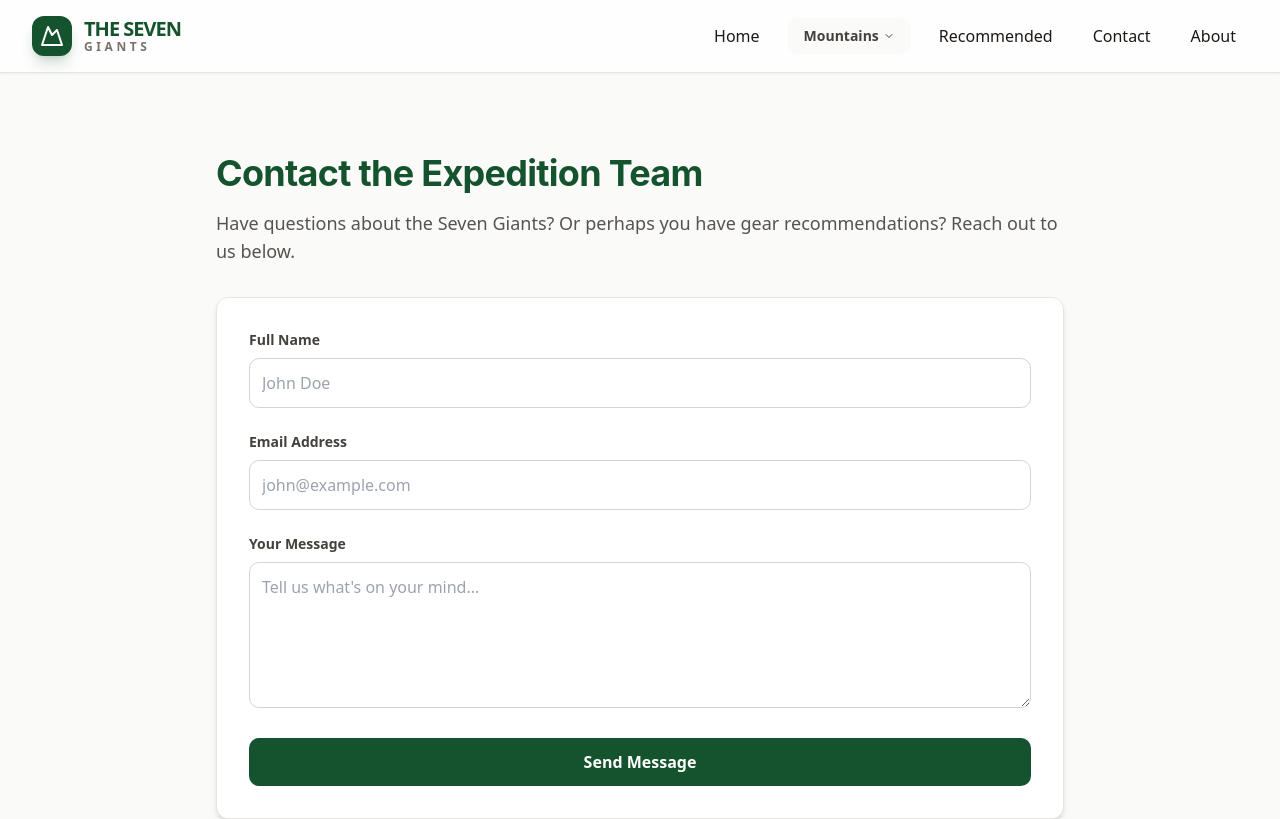
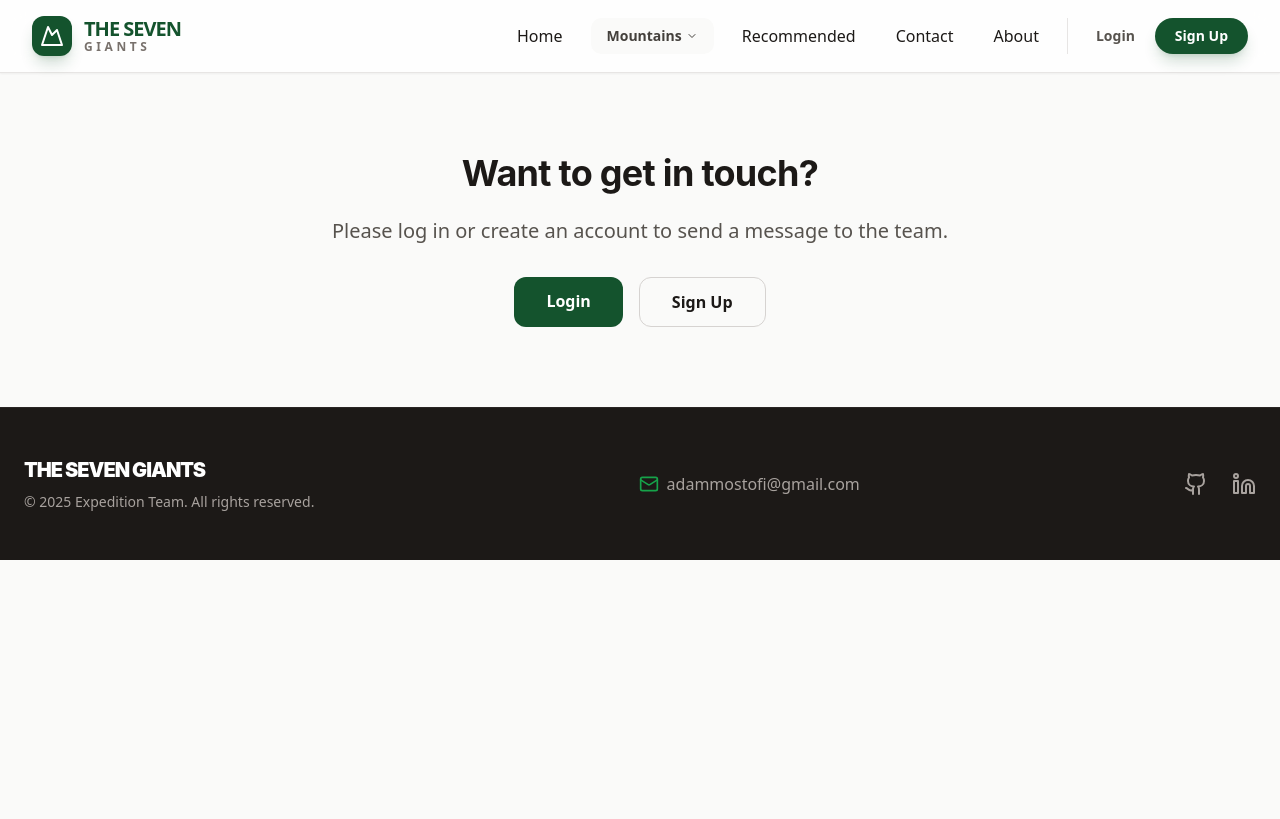
Before and after one commit to AdamMostofi/THE-SEVEN-GAINTS, a React app in the folder Frontend/: page /contact in a window 1280 px wide. Shown: the top 819 px of the page. Built offline with nearby package versions, Linux system fonts and the light colour scheme; the HTML template or start-up script is replaced by a standard one.

Commit message:
Added login and signup (the last commit is not the final version)

```diff
--- a/Frontend/src/App.jsx
+++ b/Frontend/src/App.jsx
@@ -4,6 +4,8 @@ import Recommended from './Pages/Recommended.jsx'
 import Contact from './Pages/Contact.jsx'
 import About from './Pages/About.jsx'
 import Home from './Pages/Home.jsx'
+import Signup from './Pages/Signup';
+import Login from './Pages/Login';
 import Navbar from './components/ui/navigation-menu.jsx'
 import Footer from './components/footer.jsx'
 
@@ -20,6 +22,8 @@ function App() {
           <Route path="/about" element={<About />} />
           {/* Dynamic route using the Mountain ID */}
           <Route path="/mountains/:mountainId" element={<MountainPage />} />
+          <Route path="/signup" element={<Signup />} />
+          <Route path="/login" element={<Login />} />
         </Routes>
         <Footer />
       </Router>
--- a/Frontend/src/Pages/Contact.jsx
+++ b/Frontend/src/Pages/Contact.jsx
@@ -1,71 +1,93 @@
-import React, { useState } from "react";
+import React, { useState, useEffect } from "react";
 import axios from "axios";
+import { Link } from "react-router-dom";
 
 function Contact() {
-  const [formData, setFormData] = useState({ name: "", email: "", message: "" });
+  const [message, setMessage] = useState("");
+  const [user, setUser] = useState(null);
+  const [submitted, setSubmitted] = useState(false);
+
+  // Check if a user is logged in when the page loads
+  useEffect(() => {
+    const savedUser = localStorage.getItem("user");
+    if (savedUser) {
+      setUser(JSON.parse(savedUser));
+    }
+  }, []);
 
   const handleSubmit = async (e) => {
     e.preventDefault();
 
+    if (!user) {
+      alert("Please login to send a message.");
+      return;
+    }
+
     try {
-        // We send the formData object directly to the backend
-        const response = await axios.post("http://localhost:5000/api/contact", formData);
+      // We send the message AND the userId to create the database relationship
+      const response = await axios.post("http://localhost:5000/api/contact", {
+        userId: user.id,
+        message: message
+      });
 
-        // Success!
       alert(response.data.message);
-
-        // Reset form UI and State
-        setFormData({ name: "", email: "", message: "" });
-        e.target.reset();
-
+      setMessage(""); // Clear message
+      setSubmitted(true);
     } catch (error) {
       console.error("Submission Error:", error);
-        alert("The server encountered an error. Check the backend terminal for details.");
+      alert("Error saving message. Make sure your backend is running.");
     }
   };
 
+  // If not logged in, show a "Login Required" message instead of the form
+  if (!user) {
+    return (
+      <div className="max-w-4xl mx-auto py-20 px-6 text-center">
+        <h1 className="text-4xl font-bold text-stone-900 mb-6">Want to get in touch?</h1>
+        <p className="text-xl text-stone-600 mb-8">
+          Please log in or create an account to send a message to the team.
+        </p>
+        <div className="flex justify-center gap-4">
+          <Link to="/login" className="bg-green-900 text-white px-8 py-3 rounded-xl font-bold hover:bg-green-800">Login</Link>
+          <Link to="/signup" className="border border-stone-300 px-8 py-3 rounded-xl font-bold hover:bg-stone-100">Sign Up</Link>
+        </div>
+      </div>
+    );
+  }
+
   return (
     <div className="max-w-4xl mx-auto py-20 px-6">
-      <h1 className="text-4xl font-bold text-green-900 mb-4">Contact the Expedition Team</h1>
-      <p className="text-stone-600 mb-8 text-lg">
-        Have questions about the Seven Giants? Or perhaps you have gear recommendations? Reach out to us below.
+      <div className="mb-12">
+        <h1 className="text-4xl font-bold text-green-900 mb-2">Message the Giants</h1>
+        <p className="text-stone-600 text-lg">
+          Logged in as <span className="font-bold text-stone-900">{user.username}</span> ({user.email})
         </p>
+      </div>
 
-      <form onSubmit={handleSubmit} className="space-y-6 bg-white p-8 rounded-xl shadow-md border border-stone-200">
+      {submitted ? (
+        <div className="bg-green-50 border border-green-200 p-8 rounded-3xl text-center">
+          <h2 className="text-2xl font-bold text-green-800 mb-2">Message Sent!</h2>
+          <p className="text-green-700">Thank you for reaching out. We've saved this to your account.</p>
+          <button onClick={() => setSubmitted(false)} className="mt-4 text-green-900 font-bold underline">Send another?</button>
+        </div>
+      ) : (
+        <form onSubmit={handleSubmit} className="space-y-6 bg-white p-10 rounded-[2rem] shadow-xl border border-stone-100">
           <div>
-          <label className="block text-sm font-semibold text-stone-700 mb-2">Full Name</label>
-          <input
-            type="text"
-            className="w-full p-3 border border-stone-300 rounded-md focus:ring-2 focus:ring-green-800 outline-none"
-            placeholder="John Doe"
-            onChange={(e) => setFormData({...formData, name: e.target.value})}
-            required
-          />
-        </div>
-        <div>
-          <label className="block text-sm font-semibold text-stone-700 mb-2">Email Address</label>
-          <input
-            type="email"
-            className="w-full p-3 border border-stone-300 rounded-md focus:ring-2 focus:ring-green-800 outline-none"
-            placeholder="john@example.com"
-            onChange={(e) => setFormData({...formData, email: e.target.value})}
-            required
-          />
-        </div>
-        <div>
-          <label className="block text-sm font-semibold text-stone-700 mb-2">Your Message</label>
+            <label className="block text-sm font-black uppercase tracking-widest text-stone-400 mb-3">Your Message</label>
             <textarea
-            rows="5"
-            className="w-full p-3 border border-stone-300 rounded-md focus:ring-2 focus:ring-green-800 outline-none"
+              rows="6"
+              className="w-full p-4 bg-stone-50 border-none rounded-2xl focus:ring-2 focus:ring-green-800 outline-none transition-all"
               placeholder="Tell us what's on your mind..."
-            onChange={(e) => setFormData({...formData, message: e.target.value})}
+              value={message}
+              onChange={(e) => setMessage(e.target.value)}
               required
             ></textarea>
           </div>
-        <button type="submit" className="w-full bg-green-900 text-white font-bold py-3 rounded-md hover:bg-green-800 transition duration-300">
-          Send Message
+          <button type="submit" className="w-full bg-stone-900 text-white font-bold py-4 rounded-2xl hover:bg-green-800 transition duration-300 shadow-lg">
+            Submit Message
           </button>
         </form>
+      )}
     </div>
   );
 }
--- /dev/null
+++ b/Frontend/src/Pages/Login.jsx
@@ -0,0 +1,45 @@
+import React, { useState } from 'react';
+import axios from 'axios';
+import { useNavigate } from 'react-router-dom';
+
+const Login = () => {
+    const [formData, setFormData] = useState({ email: '', password: '' });
+    const navigate = useNavigate();
+
+    const handleLogin = async (e) => {
+        e.preventDefault();
+        try {
+            const res = await axios.post('http://localhost:5000/api/login', formData);
+            // Store user data so we can use their ID for messages
+            localStorage.setItem('user', JSON.stringify(res.data.user));
+            alert("Login Successful!");
+            navigate('/');
+            window.location.reload(); // Refresh to update navbar
+        } catch (err) {
+            alert(err.response?.data?.error || "Invalid Credentials");
+        }
+    };
+
+    return (
+        <div className="min-h-screen flex items-center justify-center bg-stone-50 px-4">
+            <form onSubmit={handleLogin} className="bg-white p-8 rounded-3xl shadow-xl w-full max-w-md border border-stone-200">
+                <h2 className="text-3xl font-black text-stone-900 mb-6 uppercase tracking-tighter">Login</h2>
+                <input
+                    type="email" placeholder="Email" required
+                    className="w-full p-4 mb-4 bg-stone-100 rounded-xl border-none outline-none focus:ring-2 focus:ring-green-600"
+                    onChange={(e) => setFormData({...formData, email: e.target.value})}
+                />
+                <input
+                    type="password" placeholder="Password" required
+                    className="w-full p-4 mb-6 bg-stone-100 rounded-xl border-none outline-none focus:ring-2 focus:ring-green-600"
+                    onChange={(e) => setFormData({...formData, password: e.target.value})}
+                />
+                <button type="submit" className="w-full bg-green-800 text-white p-4 rounded-xl font-bold hover:bg-green-700 transition-colors">
+                    Login
+                </button>
+            </form>
+        </div>
+    );
+};
+
+export default Login;
--- /dev/null
+++ b/Frontend/src/Pages/Signup.jsx
@@ -0,0 +1,47 @@
+import React, { useState } from 'react';
+import axios from 'axios';
+import { useNavigate } from 'react-router-dom';
+
+const Signup = () => {
+    const [formData, setFormData] = useState({ username: '', email: '', password: '' });
+    const navigate = useNavigate();
+
+    const handleSubmit = async (e) => {
+        e.preventDefault();
+        try {
+            const res = await axios.post('http://localhost:5000/api/signup', formData);
+            alert(res.data.message);
+            navigate('/login');
+        } catch (err) {
+            alert(err.response?.data?.error || "Signup failed");
+        }
+    };
+
+    return (
+        <div className="min-h-screen flex items-center justify-center bg-stone-50 px-4">
+            <form onSubmit={handleSubmit} className="bg-white p-8 rounded-3xl shadow-xl w-full max-w-md border border-stone-200">
+                <h2 className="text-3xl font-black text-stone-900 mb-6 uppercase tracking-tighter">Create Account</h2>
+                <input
+                    type="text" placeholder="Username" required
+                    className="w-full p-4 mb-4 bg-stone-100 rounded-xl border-none outline-none focus:ring-2 focus:ring-green-600"
+                    onChange={(e) => setFormData({...formData, username: e.target.value})}
+                />
+                <input
+                    type="email" placeholder="Email" required
+                    className="w-full p-4 mb-4 bg-stone-100 rounded-xl border-none outline-none focus:ring-2 focus:ring-green-600"
+                    onChange={(e) => setFormData({...formData, email: e.target.value})}
+                />
+                <input
+                    type="password" placeholder="Password" required
+                    className="w-full p-4 mb-6 bg-stone-100 rounded-xl border-none outline-none focus:ring-2 focus:ring-green-600"
+                    onChange={(e) => setFormData({...formData, password: e.target.value})}
+                />
+                <button type="submit" className="w-full bg-stone-900 text-white p-4 rounded-xl font-bold hover:bg-green-700 transition-colors">
+                    Sign Up
+                </button>
+            </form>
+        </div>
+    );
+};
+
+export default Signup;
--- a/Frontend/src/components/ui/navigation-menu.jsx
+++ b/Frontend/src/components/ui/navigation-menu.jsx
@@ -119,7 +119,22 @@ NavigationMenuIndicator.displayName = NavigationMenuPrimitive.Indicator.displayN
 // Responsive MainNavigation
 // ===========================
 export default function MainNavigation() {
-  const [mobileOpen, setMobileOpen] = React.useState(false)
+  const [mobileOpen, setMobileOpen] = React.useState(false);
+  const [user, setUser] = React.useState(null);
+
+  // Check if user is logged in on mount
+  React.useEffect(() => {
+    const savedUser = localStorage.getItem("user");
+    if (savedUser) {
+      setUser(JSON.parse(savedUser));
+    }
+  }, []);
+
+  const handleLogout = () => {
+    localStorage.removeItem("user");
+    setUser(null);
+    window.location.href = "/"; // Redirect to home
+  };
 
   return (
     <NavigationMenu>
@@ -130,7 +145,6 @@ export default function MainNavigation() {
             Home
           </NavigationMenuLink>
         </NavigationMenuItem>
-
 
         <NavigationMenuItem>
           <NavigationMenuTrigger className="text-stone-700 hover:text-green-800 transition-colors font-semibold">
@@ -156,9 +170,7 @@ export default function MainNavigation() {
                   className="block select-none space-y-1 rounded-md p-3 leading-none no-underline outline-none transition-colors hover:bg-stone-50 hover:text-green-900"
                 >
                   <div className="text-sm font-bold leading-none">{mtn.name}</div>
-          <p className="line-clamp-2 text-xs leading-snug text-stone-500">
-            {mtn.desc}
-          </p>
+                  <p className="line-clamp-2 text-xs leading-snug text-stone-500">{mtn.desc}</p>
                 </NavigationMenuLink>
               ))}
             </ul>
@@ -176,41 +188,59 @@ export default function MainNavigation() {
         <NavigationMenuItem>
           <NavigationMenuLink href="/about" className="px-3 py-2 rounded-md hover:bg-accent hover:text-accent-foreground">About</NavigationMenuLink>
         </NavigationMenuItem>
+
+        {/* --- AUTH SECTION START --- */}
+        <div className="ml-4 flex items-center gap-2 border-l pl-4 border-stone-200">
+          {user ? (
+            <>
+              <span className="text-sm font-medium text-stone-500 italic mr-2">
+                Hi, {user.username}
+              </span>
+              <button
+                onClick={handleLogout}
+                className="bg-stone-900 text-white px-4 py-2 rounded-full text-sm font-bold hover:bg-red-800 transition-colors shadow-lg shadow-stone-900/20"
+              >
+                Logout
+              </button>
+            </>
+          ) : (
+            <>
+              <NavigationMenuLink href="/login" className="text-sm font-bold text-stone-600 hover:text-green-900 px-3">
+                Login
+              </NavigationMenuLink>
+              <NavigationMenuLink href="/signup" className="bg-green-900 text-white px-5 py-2 rounded-full text-sm font-bold hover:bg-green-800 transition-colors shadow-lg shadow-green-900/20">
+                Sign Up
+              </NavigationMenuLink>
+            </>
+          )}
+        </div>
+        {/* --- AUTH SECTION END --- */}
       </NavigationMenuList>
 
       {/* Mobile Hamburger */}
-      <button
-        className="md:hidden p-2 rounded-md hover:bg-accent"
-        onClick={() => setMobileOpen(!mobileOpen)}
-      >
+      <button className="md:hidden p-2 rounded-md hover:bg-accent" onClick={() => setMobileOpen(!mobileOpen)}>
         {mobileOpen ? <X className="h-6 w-6" /> : <Menu className="h-6 w-6" />}
       </button>
 
       {/* Mobile Slide-Over Menu */}
       {mobileOpen && (
         <div className="absolute top-full left-0 w-full bg-background flex flex-col p-4 space-y-2 shadow-md md:hidden">
-          <NavigationMenuLink href="/" className="px-3 py-2 rounded-md hover:bg-accent hover:text-accent-foreground">Home</NavigationMenuLink>
+          <NavigationMenuLink href="/" className="px-3 py-2 rounded-md hover:bg-accent">Home</NavigationMenuLink>
+          <NavigationMenuLink href="/recommended" className="px-3 py-2 rounded-md hover:bg-accent">Recommended</NavigationMenuLink>
 
-          {/* Mountains Dropdown */}
-          <div className="flex flex-col">
-            <span className="px-3 py-2 font-medium flex items-center justify-between rounded-md hover:bg-accent hover:text-accent-foreground cursor-pointer"
-                  onClick={() => setMobileOpen(prev => !prev)}>Mountains <ChevronDown className="h-3 w-3 ml-1" /></span>
-            <div className="ml-4 flex flex-col space-y-1 mt-1">
-              <NavigationMenuLink href="/mountain1" className="px-3 py-2 rounded-md hover:bg-accent hover:text-accent-foreground">Mountain 1</NavigationMenuLink>
-              <NavigationMenuLink href="/mountain2" className="px-3 py-2 rounded-md hover:bg-accent hover:text-accent-foreground">Mountain 2</NavigationMenuLink>
-              <NavigationMenuLink href="/mountain3" className="px-3 py-2 rounded-md hover:bg-accent hover:text-accent-foreground">Mountain 3</NavigationMenuLink>
-            </div>
-          </div>
-
-          <NavigationMenuLink href="/recommended" className="px-3 py-2 rounded-md hover:bg-accent hover:text-accent-foreground">Recommended</NavigationMenuLink>
-          <NavigationMenuLink href="/contact" className="px-3 py-2 rounded-md hover:bg-accent hover:text-accent-foreground">Contact</NavigationMenuLink>
-          <NavigationMenuLink href="/about" className="px-3 py-2 rounded-md hover:bg-accent hover:text-accent-foreground">About</NavigationMenuLink>
+          {user ? (
+            <button onClick={handleLogout} className="text-left px-3 py-2 rounded-md text-red-600 font-bold hover:bg-red-50">Logout ({user.username})</button>
+          ) : (
+            <>
+              <NavigationMenuLink href="/login" className="px-3 py-2 rounded-md hover:bg-accent">Login</NavigationMenuLink>
+              <NavigationMenuLink href="/signup" className="px-3 py-2 rounded-md bg-green-900 text-white mt-2 text-center">Sign Up</NavigationMenuLink>
+            </>
+          )}
         </div>
       )}
     </NavigationMenu>
-  )
+  );
 }
-
 export {
   NavigationMenu,
   NavigationMenuList,
```
Also changed, not shown: 1 other file (tests, documents, lock files or other folders). Lines whose indentation alone changed are shown as unchanged.
